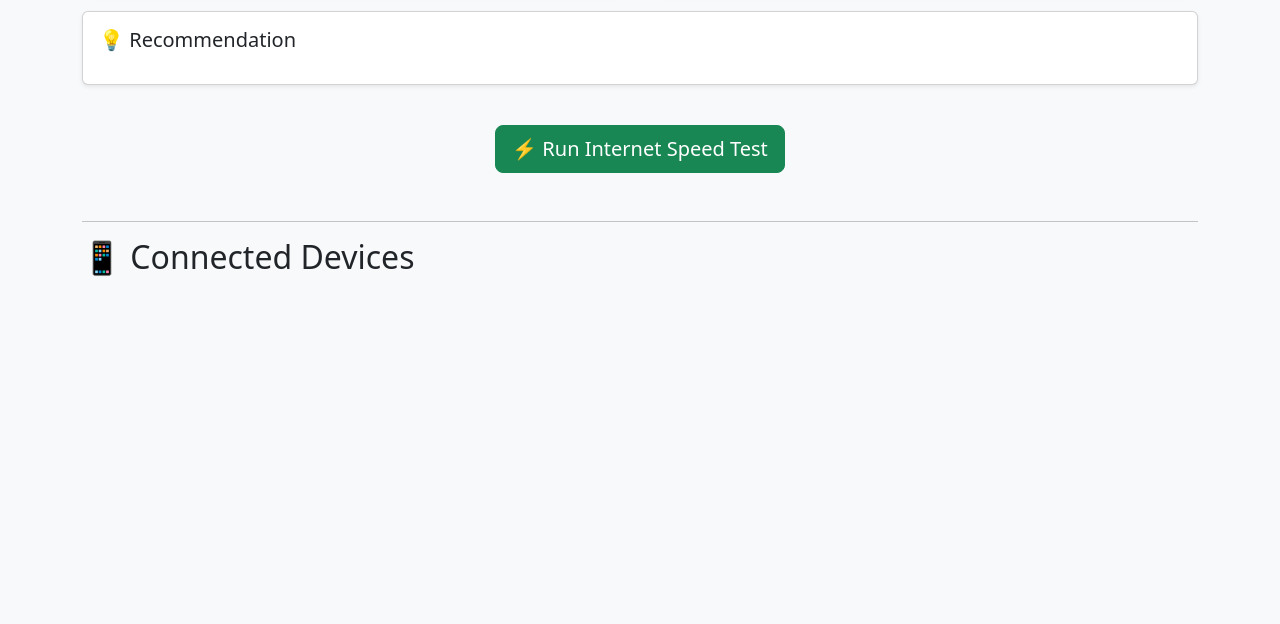
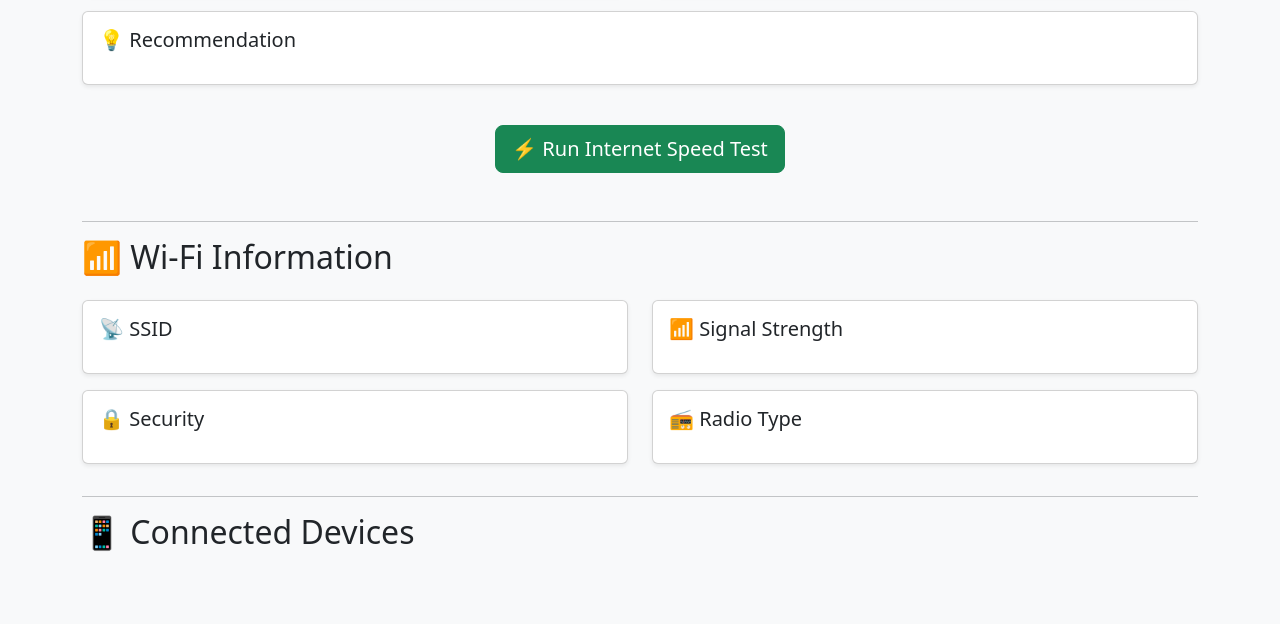
Before and after one commit to HeshanB69/NetworkTroubleshootingAssistant, a Flask app: template templates/index.html in a window 1280 px wide. Shown: the part 403-1027 px from the top of the page. Before the commit the page ends 679 px from the top, so only its background shows below. Run offline with Flask 3, Linux system fonts and the light colour scheme; the template is opened without the code that fills it, so the values that code supplies are empty.

Commit message:
Added Wi-Fi information dashboard

```diff
--- a/app.py
+++ b/app.py
@@ -1,3 +1,4 @@
+from wifi_info import get_wifi_info
 from speed_test import run_speed_test
 from public_ip import get_public_ip
 from network_scanner import scan_network, get_network
@@ -16,7 +17,8 @@ def home():
         "gateway": get_gateway(),
         "gateway_status": check_gateway(),
         "recommendation": get_recommendation(),
-        "devices": scan_network(get_network())
+        "devices": scan_network(get_network()),
+        "wifi": get_wifi_info(),
 
     }
 
--- a/templates/index.html
+++ b/templates/index.html
@@ -97,6 +97,50 @@
 
     <hr>
 
+<h2 class="mb-4">📶 Wi-Fi Information</h2>
+
+<div class="row">
+
+    <div class="col-md-6 mb-3">
+        <div class="card shadow-sm">
+            <div class="card-body">
+                <h5>📡 SSID</h5>
+                <p>{{ data.wifi.ssid }}</p>
+            </div>
+        </div>
+    </div>
+
+    <div class="col-md-6 mb-3">
+        <div class="card shadow-sm">
+            <div class="card-body">
+                <h5>📶 Signal Strength</h5>
+                <p>{{ data.wifi.signal }}</p>
+            </div>
+        </div>
+    </div>
+
+    <div class="col-md-6 mb-3">
+        <div class="card shadow-sm">
+            <div class="card-body">
+                <h5>🔒 Security</h5>
+                <p>{{ data.wifi.security }}</p>
+            </div>
+        </div>
+    </div>
+
+    <div class="col-md-6 mb-3">
+        <div class="card shadow-sm">
+            <div class="card-body">
+                <h5>📻 Radio Type</h5>
+                <p>{{ data.wifi.radio }}</p>
+            </div>
+        </div>
+    </div>
+
+</div>
+
+    <hr>
+
     <h2 class="mb-4">📱 Connected Devices</h2>
 
     <div class="row">
--- /dev/null
+++ b/test_wifi.py
@@ -0,0 +1,3 @@
+from wifi_info import get_wifi_info
+
+print(get_wifi_info())
```
Also changed, not shown: wifi_info.py (added, +44 -0 lines).
